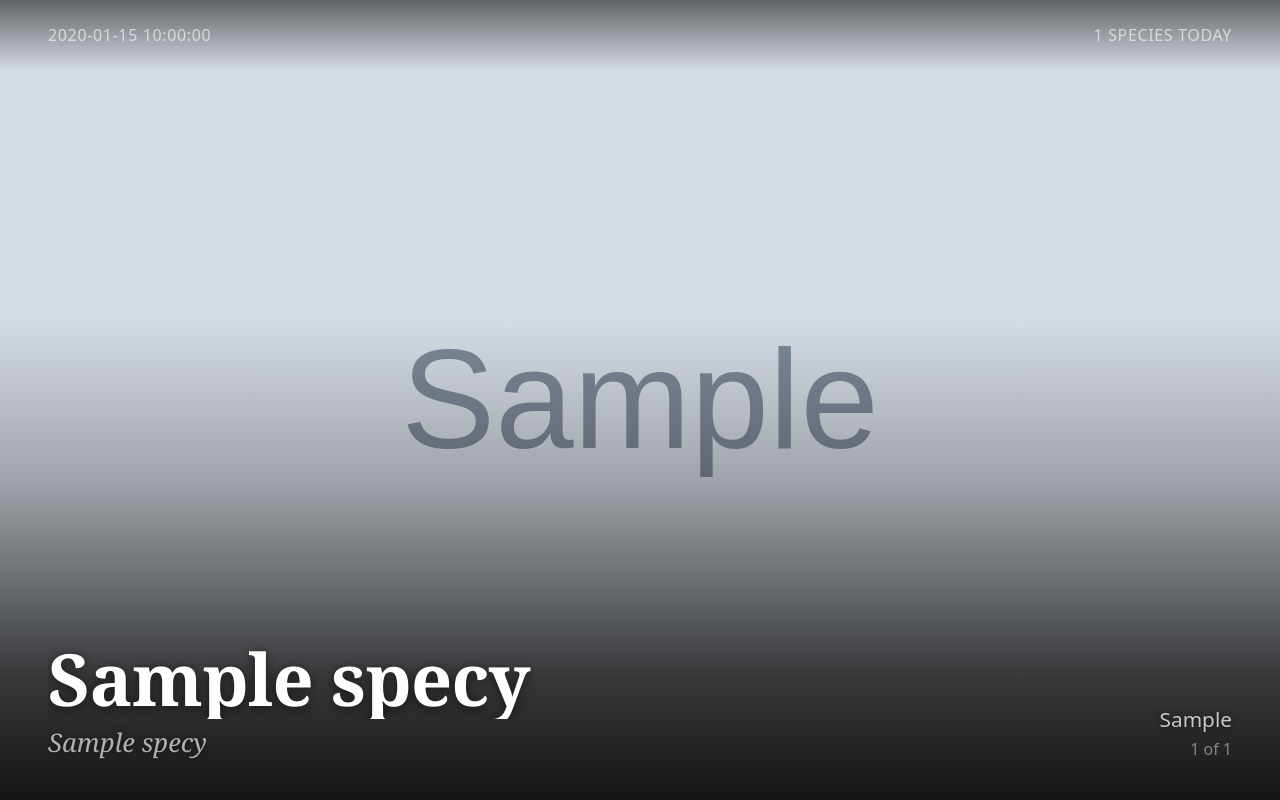
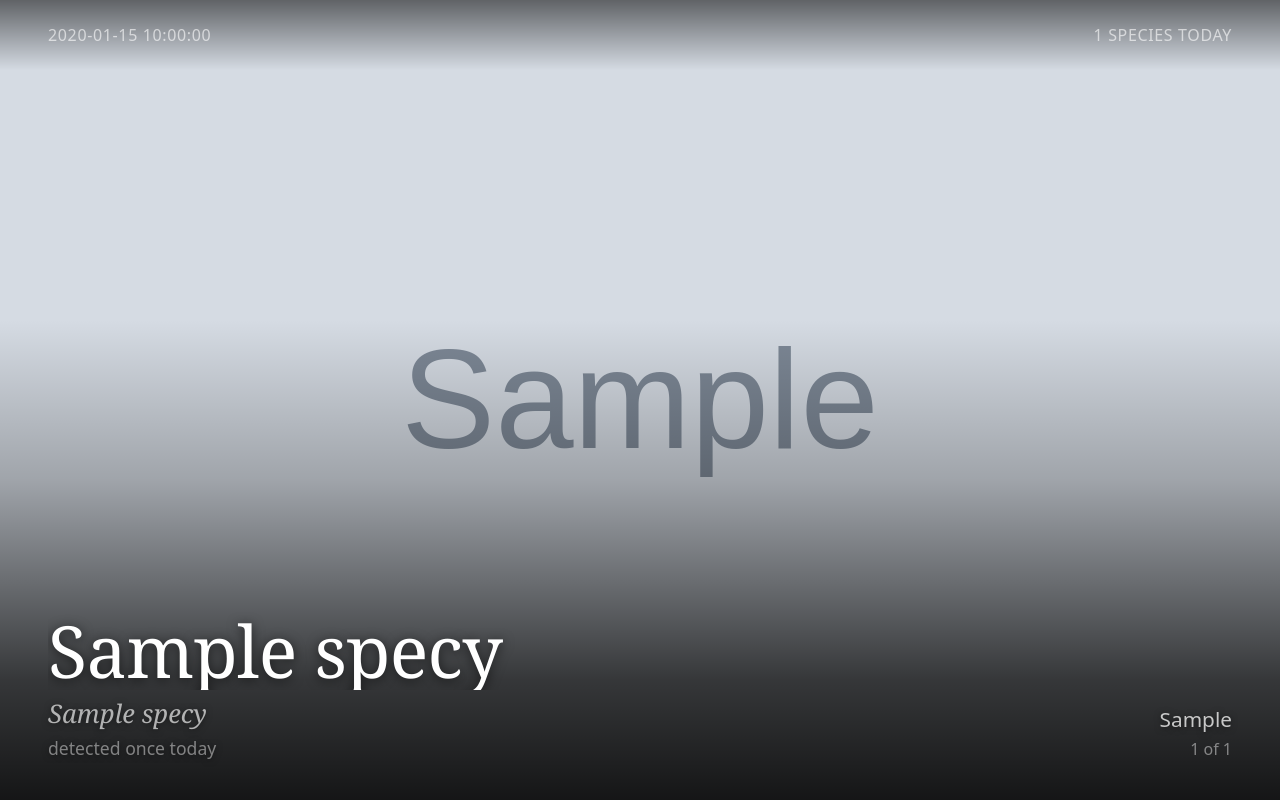
Before and after one commit to danhon/Birdhouse, a Flask app: template src/birdhouse/templates/index.html in a window 1280 px wide. Run offline with Flask 3, Linux system fonts and the light colour scheme; the template is opened without the code that fills it: most values are stand-ins (such as "Sample title", 1, 10 or a date in 2020); grey boxes marked "Sample" are stand-in pictures.

Commit message:
feat: detection count per species, lighter common name weight
- Species dataclass gains detection_count field
- unique_species_from_detections tallies detections per species
  (only above min_confidence threshold)
- Template shows "detected N times today" / "detected once today"
  below scientific name, slightly smaller and more muted
- Common name font-weight 700 → 500
- 6 new tests covering count logic and template rendering

Co-Authored-By: Claude Sonnet 4.6 <noreply@anthropic.com>

```diff
--- a/src/birdhouse/app.py
+++ b/src/birdhouse/app.py
@@ -61,6 +61,7 @@ class Species:
     common_name: str
     scientific_name: str
     first_seen: str       # "HH:MM" local time
+    detection_count: int = 0
     image_path: Optional[str] = None   # relative path served at /images/<filename>
 
 
@@ -107,6 +108,7 @@ def unique_species_from_detections(
     Returns one Species per unique scientific name, in first-detection order.
     """
     earliest: dict[str, dict] = {}  # scientific_name → detection record
+    counts: dict[str, int] = {}    # scientific_name → detection count
 
     for det in detections:
         confidence = det.get("confidence") or 0.0
@@ -116,6 +118,8 @@ def unique_species_from_detections(
         sci = (det.get("scientificName") or "").strip()
         if not sci:
             continue
+
+        counts[sci] = counts.get(sci, 0) + 1
 
         if sci not in earliest:
             earliest[sci] = det
@@ -137,6 +141,7 @@ def unique_species_from_detections(
             common_name=common,
             scientific_name=sci,
             first_seen=first_seen,
+            detection_count=counts.get(sci, 0),
         ))
 
     return result
--- a/src/birdhouse/templates/index.html
+++ b/src/birdhouse/templates/index.html
@@ -91,7 +91,7 @@
     .slide__common {
       font-family: "Georgia", "Times New Roman", serif;
       font-size: clamp(2.5rem, 6vw, 4.5rem);
-      font-weight: 700;
+      font-weight: 500;
       letter-spacing: -0.01em;
       line-height: 1.1;
       text-shadow: 0 2px 12px rgba(0,0,0,0.6);
@@ -106,6 +106,13 @@
       font-style: italic;
       color: rgba(255, 255, 255, 0.65);
       margin-top: 0.4rem;
+      text-shadow: 0 1px 6px rgba(0,0,0,0.5);
+    }
+
+    .slide__detection-count {
+      font-size: clamp(0.8rem, 1.5vw, 1.1rem);
+      color: rgba(255, 255, 255, 0.45);
+      margin-top: 0.3rem;
       text-shadow: 0 1px 6px rgba(0,0,0,0.5);
     }
 
@@ -224,6 +231,11 @@
         <div class="slide__names">
           <div class="slide__common">{{ sp.common_name }}</div>
           <div class="slide__scientific">{{ sp.scientific_name }}</div>
+          <div class="slide__detection-count">
+            {%- if sp.detection_count == 1 %}detected once today
+            {%- else %}detected {{ sp.detection_count }} times today
+            {%- endif %}
+          </div>
         </div>
         <div class="slide__meta">
           <div class="slide__time">{{ sp.first_seen }}</div>
```
Also changed, not shown: tests/test_app.py (+23 -1 lines), tests/test_detections.py (+20 -0 lines).
